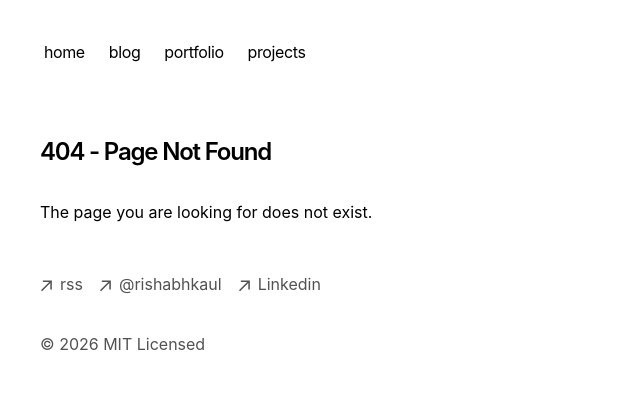
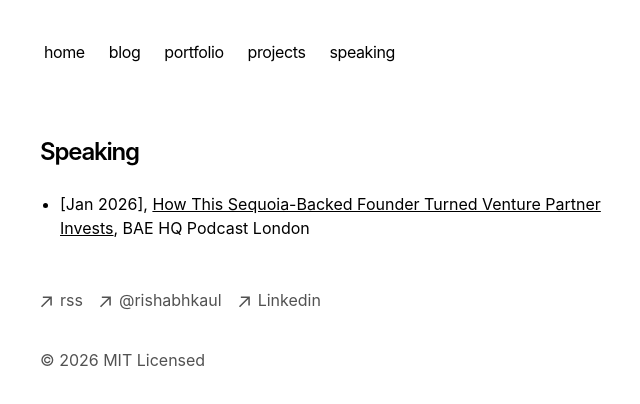
Before and after one commit to Rishabhkaul/Personal-website, a Next.js app: page /speaking in a window 1280 px wide. Before the commit this address had no page. Shown: the top 404 px of the page, without its empty margins (312-952 px from the left). Built offline with nearby package versions, Linux system fonts and the light colour scheme.

Commit message:
Add speaking page with initial engagement entry

```diff
--- a/app/components/nav.tsx
+++ b/app/components/nav.tsx
@@ -12,6 +12,9 @@ const navItems = {
   },
   '/projects': {
     name: 'projects',
+  },
+  '/speaking': {
+    name: 'speaking',
   },
 }
 
--- a/app/sitemap.ts
+++ b/app/sitemap.ts
@@ -8,7 +8,7 @@ export default async function sitemap() {
     lastModified: post.metadata.publishedAt,
   }))
 
-  let routes = ['', '/blog'].map((route) => ({
+  let routes = ['', '/blog', '/speaking'].map((route) => ({
     url: `${baseUrl}${route}`,
     lastModified: new Date().toISOString().split('T')[0],
   }))
--- /dev/null
+++ b/app/speaking/page.tsx
@@ -0,0 +1,32 @@
+const speakingEngagements = [
+  {
+    monthYear: 'Jan 2026',
+    title: 'How This Sequoia-Backed Founder Turned Venture Partner Invests',
+    url: 'https://youtu.be/UWfCnRodttg?si=zugS-fo895qD34QN',
+    locationEvent: 'BAE HQ Podcast London',
+  },
+]
+
+export default function SpeakingPage() {
+  return (
+    <main className="mb-4">
+      <h1 className="mb-6 text-2xl font-semibold tracking-tighter">Speaking</h1>
+      <ul className="list-disc pl-5 space-y-2">
+        {speakingEngagements.map((engagement) => (
+          <li key={`${engagement.monthYear}-${engagement.title}`}>
+            [{engagement.monthYear}],{' '}
+            <a
+              href={engagement.url}
+              target="_blank"
+              rel="noopener noreferrer"
+              className="underline"
+            >
+              {engagement.title}
+            </a>
+            , {engagement.locationEvent}
+          </li>
+        ))}
+      </ul>
+    </main>
+  )
+}
```
